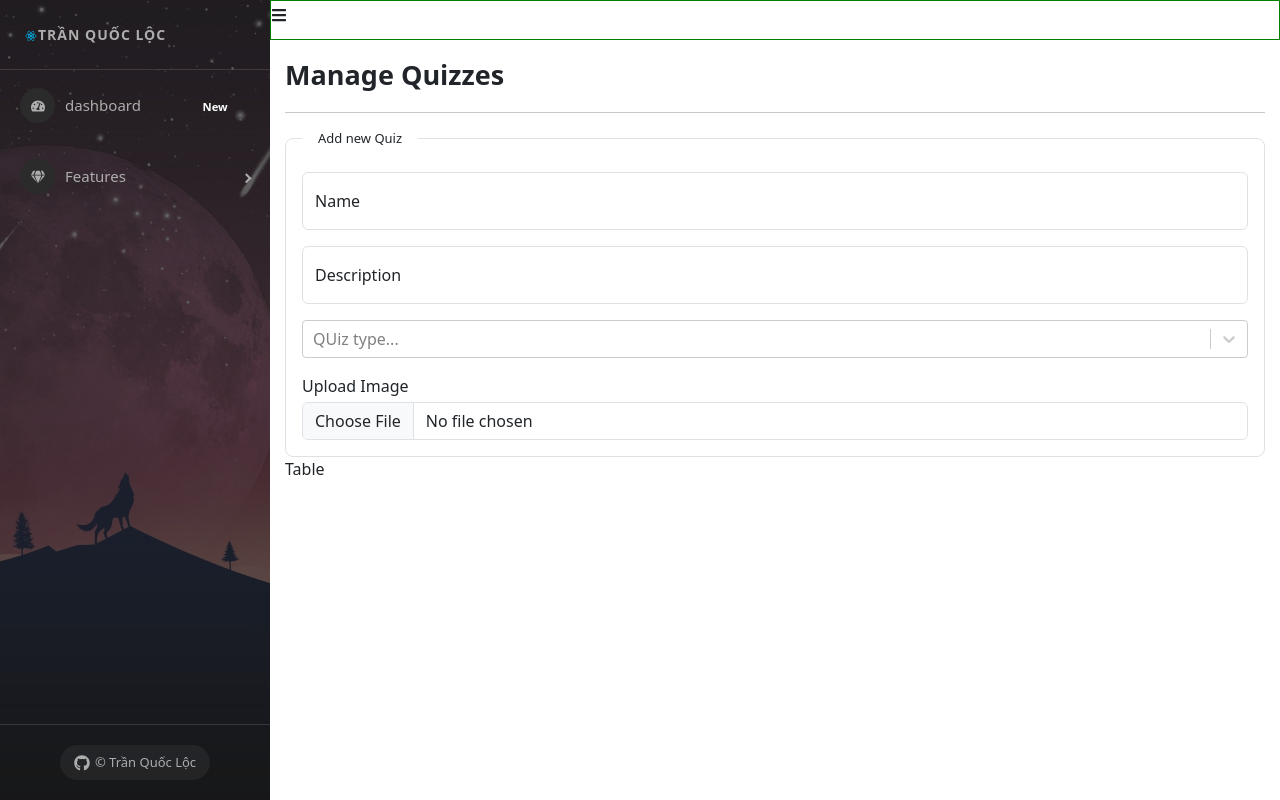
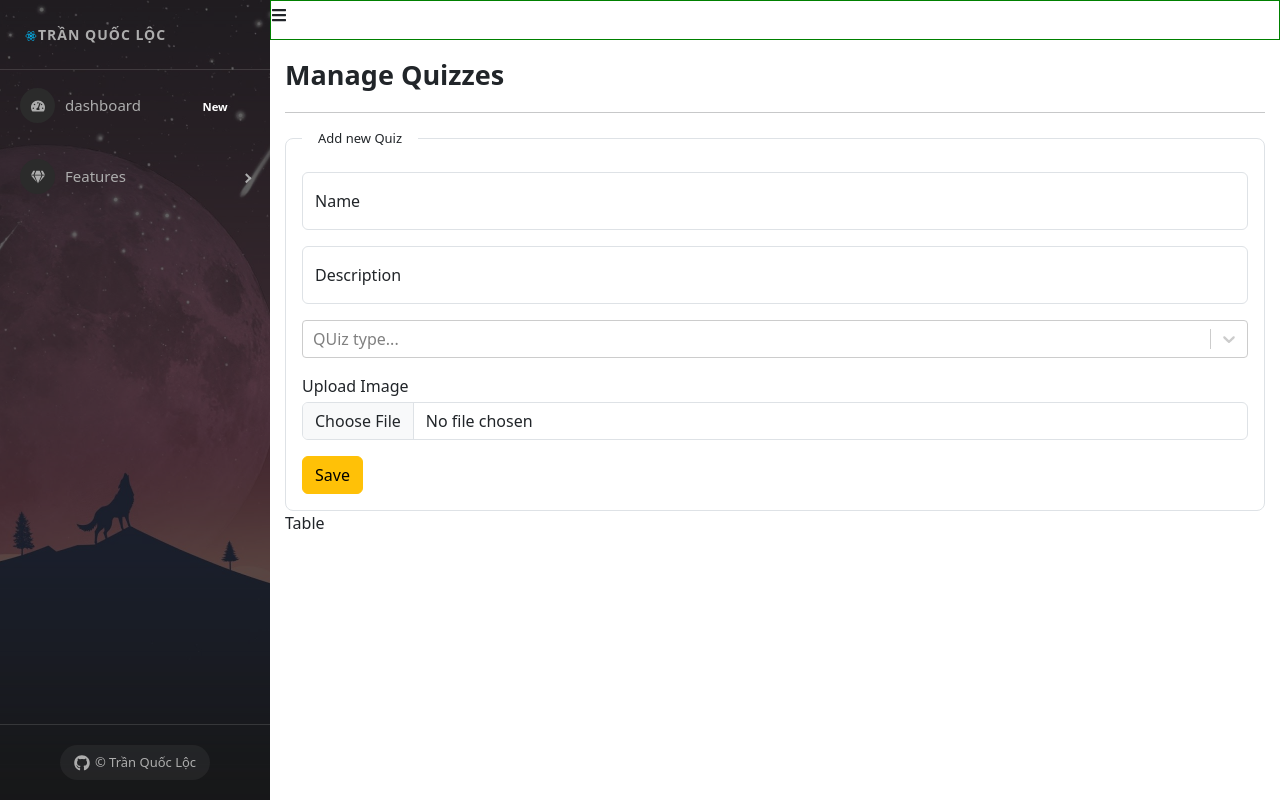
Before and after one commit to quocloc11/React_Udemi-Quizz, a React (Create React App) app: page /admin/manage-quizzes in a window 1280 px wide. Built offline with nearby package versions, Linux system fonts and the light colour scheme.

Commit message:
api them moi bai thi

```diff
--- a/src/components/Admin/Content/Quiz/ManagageQuiz.js
+++ b/src/components/Admin/Content/Quiz/ManagageQuiz.js
@@ -1,7 +1,8 @@
 import { useState } from 'react';
 import './ManageQuiz.scss'
 import Select from 'react-select';
-
+import { postCreateNewQuiz } from '../../../../services/apiServices';
+import { toast } from 'react-toastify';
 const options = [
   { value: 'EASY', label: 'EASY' },
   { value: 'MEDIUM', label: 'MEDIUM' },
@@ -11,11 +12,30 @@
 const ManageQuiz = (props) => {
   const [name, setName] = useState('')
   const [description, setDescription] = useState('')
-  const [type, setType] = useState('EASY')
+  const [type, setType] = useState('')
   const [image, setImage] = useState(null)
 
   const handleChangeFile = (event) => {
+    if (event.target && event.target.files && event.target.files[0]) {
 
+      setImage(event.target.files[0])
+    }
+  }
+  const handleSubmitQuiz = async () => {
+    if (!name || !description) {
+      toast.error('Name/Description is required')
+      return
+    }
+    let res = await postCreateNewQuiz(description, name, type?.value, image)
+    if (res && res.EC === 0) {
+      toast.success(res.EM)
+      setName('')
+      setDescription('')
+      setImage(null)
+
+    } else {
+      toast.error(res.EM)
+    }
   }
   return (
     <div className="quiz-container">
@@ -38,7 +58,7 @@
             <label >Name</label>
           </div>
           <div class="form-floating">
-            <input type="password"
+            <input type="text"
               class="form-control"
               placeholder='description...'
               value={description}
@@ -49,7 +69,9 @@
           <div className='my-3'>
             <Select
               value={type}
-              // onChange={this.handleChange}
+              defaultValue={type}
+
+              onChange={setType}
               options={options}
               placeholder={"QUiz type..."}
             />
@@ -60,10 +82,11 @@
               className='form-control'
               onChange={(event) => handleChangeFile(event)}
             />
-
-
-
-
+          </div>
+          <div className='mt-3'>
+            <button
+              onClick={() => handleSubmitQuiz()}
+              className='btn btn-warning'>Save</button>
           </div>
         </fieldset>
       </div>
--- a/src/services/apiServices.js
+++ b/src/services/apiServices.js
@@ -57,8 +57,18 @@
   return axios.post(`/api/v1/quiz-submit`, { ...data })
 
 }
+const postCreateNewQuiz = (description, name, difficulty, image) => {
+  const data = new FormData();
+  data.append('description', description);
+  data.append('name', name);
+  data.append('difficulty', difficulty);
+  data.append('userImage', image);
+  return axios.post('api/v1/quiz', data)
+
+}
 export {
   postCreateNewUser, getAllUsers, putUpdateUser,
   deleteUser, getUserWithPaginate, postLogin,
-  postRegister, getQuizByUser, getDataQuiz, postSubmitQuiz
+  postRegister, getQuizByUser, getDataQuiz, postSubmitQuiz,
+  postCreateNewQuiz
 }
```
